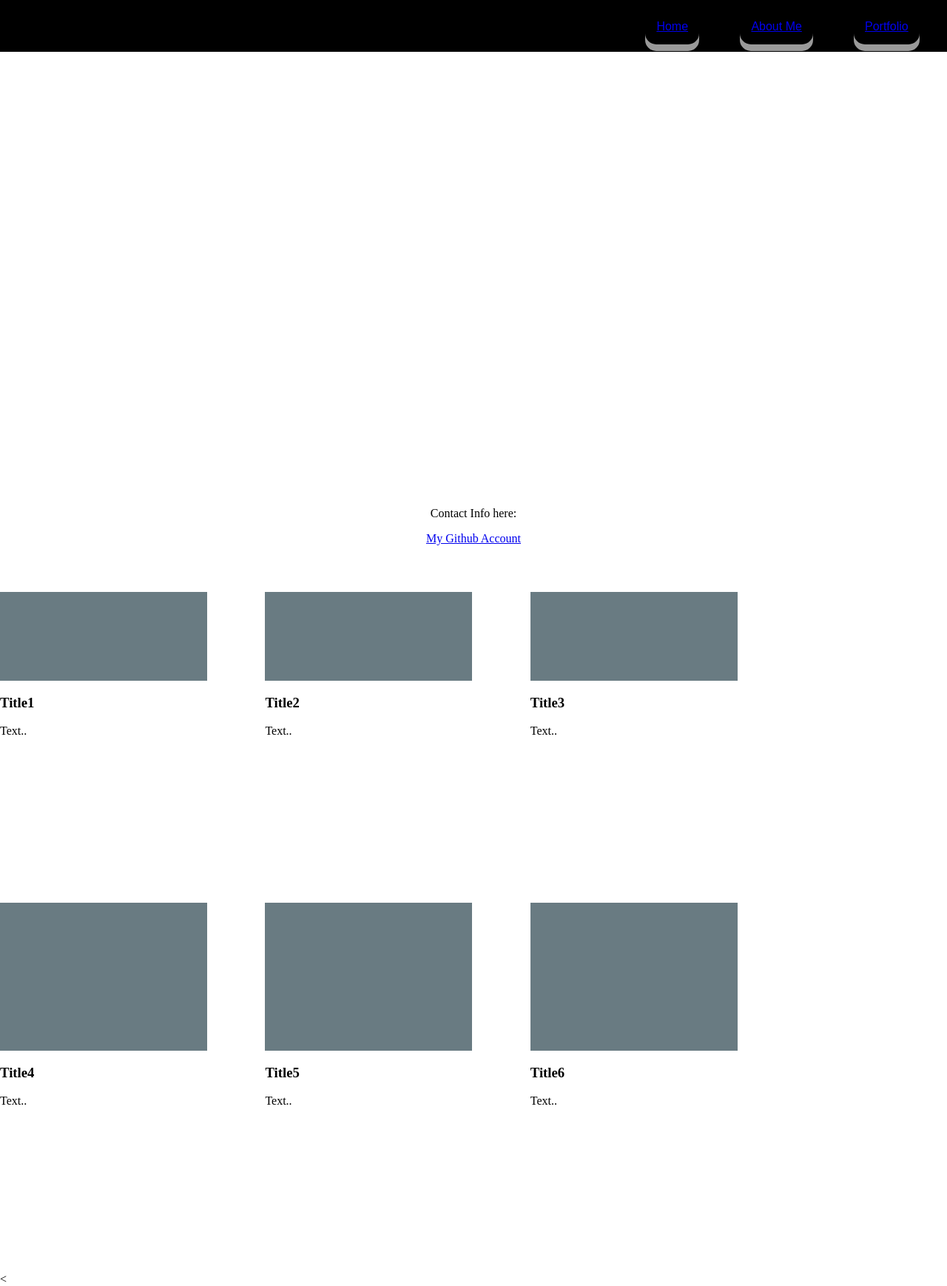
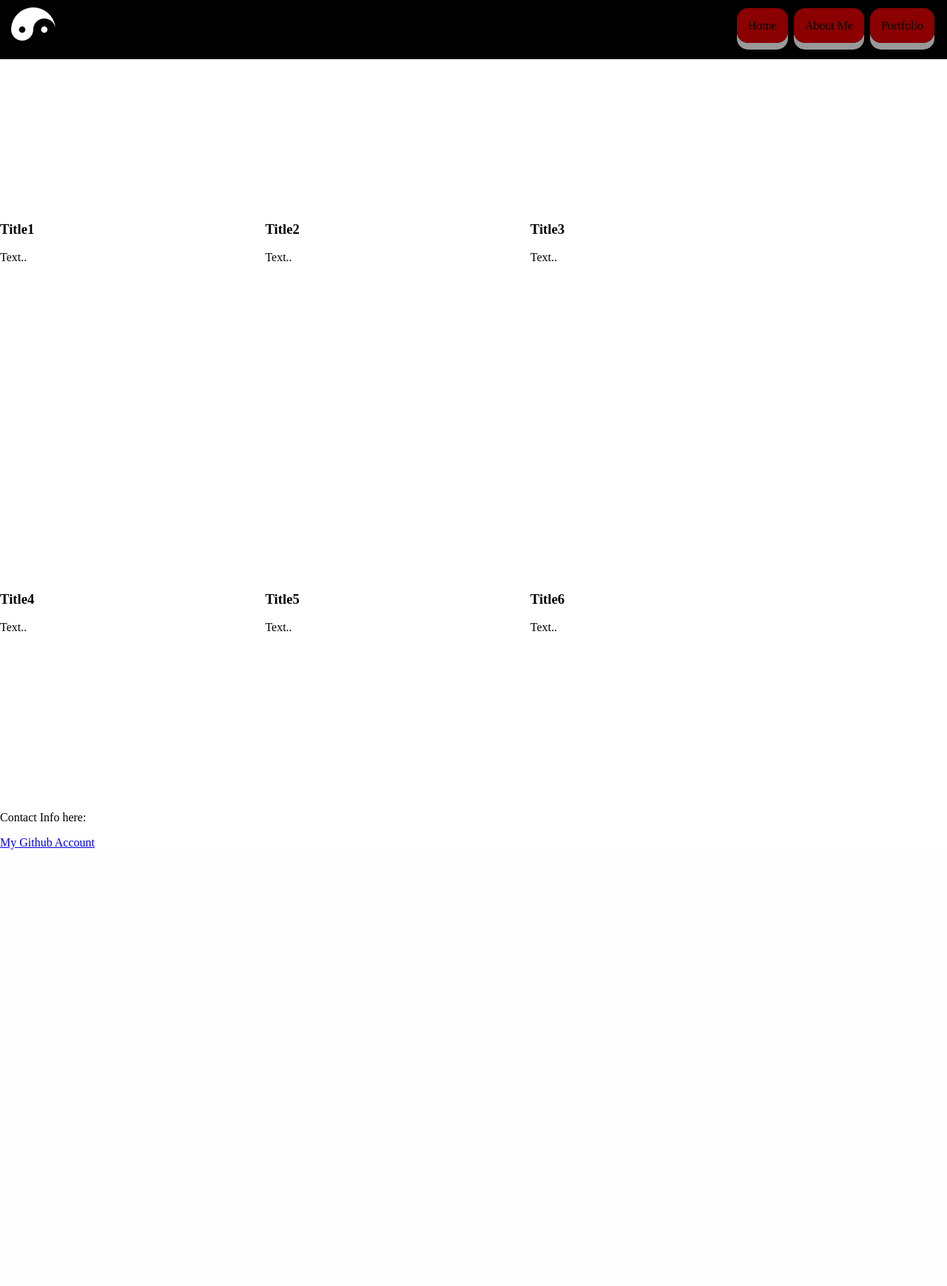
Before and after one commit to Skylucas/Portfolio-Build-, a PHP site: page /portfolio.html in a window 1280 px wide. Shown: the whole page at 74% size. After the commit the page ends 1148 px from the top, so only its background shows below. Run offline with PHP 8.4, Linux system fonts and the light colour scheme.

Commit message:
Have made many chnages to the way the buttons functions as I have taken out the position absolute and used float left and right to get the correct positions.

```diff
--- a/portfolio.css
+++ b/portfolio.css
@@ -1,151 +1,62 @@
 * {
     box-sizing: border-box;
-}
-
-@media screen and(max-width: 1600px; max-height; px) {
-    body {
-        background-color: #ff0000;
-    }
 }
 
 body {
     margin: 0;
 }
 
-.nav {
-    color: white;
-    padding: 20px 20px;
-    overflow: auto;
+@media screen and (max-width: 500px) {
+    body {
+        background-color: #8b0000;
+    }
 }
 
-
-.nav .contact {
-    float:left;
-    margin-right: 10px;
+nav {
+    background-color: #000000;
+    height: 80px;
+    display: block;
+    padding: 0 15px;
 }
 
-
-.button {
-    background-color: #000000;
-    border: none;
-    color: white;
-    position: absolute;
-    outline: none;
-    bottom: 92%;
-    left: 68%;
-    padding: 15px 15px;
-    text-align: center;
-    text-decoration: none;
-    display: inline-block;
-    font-size: 16px;
-    margin: 4px 2px;
-    cursor: pointer;
-    border-radius: 15px;
-    box-shadow: 0 9px #999;
-}
+.container {
+    float: right;
+    margin-top: 26px;
 
 }
 
-.button:hover {background-color: #000000}
-
-.button:active {
-    background-color: #000000;
-    box-shadow: 0 5px #666;
-    transform: translateY(4px);
+.container a {
+    color: black;
+    text-decoration: none;
+    text-align: center;
+    background-color: #8b0000;
+    border-radius: 15px;
+    box-shadow: 0 9px #999;
+    margin: 4px 2px;
+    padding: 15px 15px;
 }
 
-.button2 {
-    background-color: #000000;
-    border: none;
-    color: white;
-    position: absolute;
-    outline: none;
-    bottom: 92%;
-    left: 78%;
-    padding: 15px 15px;
-    text-align: center;
-    text-decoration: none;
-    display: inline-block;
-    font-size: 16px;
-    margin: 4px 2px;
-    cursor: pointer;
-    border-radius: 15px;
-    box-shadow: 0 9px #999;
+nav img {
+    float: left;
+    padding-top: 10px;
 }
 
+.container a:hover {
+    background-color: #000000
 }
 
-.button2:hover {background-color: #000000}
-
-.button2:active {
-    background-color: #000000;
-    box-shadow: 0 5px #666;
-    transform: translateY(4px);
-}
-
-
-.button3 {
-    background-color: #000000;
-    border: none;
-    color: white;
-    position: absolute;
-    outline: none;
-    bottom: 92%;
-    left: 90%;
-    padding: 15px 15px;
-    text-align: center;
-    text-decoration: none;
-    display: inline-block;
-    font-size: 16px;
-    margin: 4px 2px;
-    cursor: pointer;
-    border-radius: 15px;
-    box-shadow: 0 9px #999;
-}
-
-.button3:hover {background-color: #000000}
-
-.button3:active {
+.container a:active {
     background-color: #000000;
     box-shadow: 0 5px #666;
     transform: translateY(4px);
 }
 
 .logo {
-    /*background-image: url("ying_yang.png");  */
+    background-image: url("Images/ying_yang.png");
     height: 120px;
     background-repeat: no-repeat;
 }
 
-nav ul {
-    margin: 0;
-}
-
-nav li {
-    float: left;
-    list-style: none;
-    margin-right: 30px;
-    cursor: pointer;
-}
-
-nav {
-    background-color: #000000;
-    height: 70px;
-}
-
-text {
-    padding: 1px 0;
-    float: right;
-    font-size: 100%;
-}
-
-header li {
-    float: left;
-    list-style: none;
-    margin-right: 30px;
-    font-size: 140%;
-    cursor: pointer;
-}
 
 .footer {
     background-size: cover;
@@ -153,16 +64,16 @@ header li {
     left: 0;
     bottom: 0;
     width: 100%;
-    background-color: #ffffff;
+    background-color: #eeeeee;
     color: #000000;
     text-align: center
 }
 
-.ice {
+/*.ice { */
     /*background-image: url('icebackground.png'); */
-    background-repeat: no-repeat;
-    background-size: 100%;
-    height: 650px;
+    /*background-repeat: no-repeat; */
+    /*background-size: 100%; */
+    /*height: 650px; */
 }
 
 /*.moving_box { */
@@ -175,20 +86,20 @@ header li {
     /*font-size: 250%;  */
     /*-webkit-transition: width 2s, height 2s, -webkit-transform 2s;    !* Safari *! */
     /*transition: width 2s, height 2s, transform 2s;  */
-}
+/*}*/
 
-.moving_box:hover {
-    -webkit-transform: rotate(280deg); /* Safari */
-    transform: rotate(360deg);
-}
+/*.moving_box:hover {*/
+    /*-webkit-transform: rotate(280deg); !* Safari *!*/
+    /*transform: rotate(360deg);*/
+/*}*/
 
 .icon {
     /*background-image: url('github.png'); */
-    height: 115px;
+    height: 60px;
     background-repeat: no-repeat;
 }
 
-.container {
+.container2 {
     margin: 0 auto;
     overflow: auto;
     width: 100%;
@@ -208,7 +119,7 @@ header li {
 }
 
 .project1 {
-    background-image: url('greybox.png');
+    /*background-image: url('greybox.png'); */
     background-repeat: no-repeat;
     background-size: auto;
     height:200px;
@@ -216,7 +127,7 @@ header li {
 }
 
 .project2 {
-    background-image: url('greybox.png');
+    /*background-image: url('greybox.png');*/
     background-repeat: no-repeat;
     background-size: auto;
     height: 200px;
@@ -224,7 +135,7 @@ header li {
 }
 
 .project3 {
-    background-image: url('greybox.png');
+    /*background-image: url('greybox.png');*/
     background-repeat: no-repeat;
     background-size: auto;
     height: 200px;
@@ -232,7 +143,7 @@ header li {
 }
 
 .project4 {
-    background-image: url('greybox.png');
+    /*background-image: url('greybox.png');*/
     background-repeat: no-repeat;
     background-size: auto;
     height: 200px;
@@ -241,7 +152,7 @@ header li {
 }
 
 .project5 {
-    background-image: url('greybox.png');
+    /*background-image: url('greybox.png');*/
     background-repeat: no-repeat;
     background-size: auto;
     height: 200px;
@@ -249,7 +160,7 @@ header li {
 }
 
 .project6 {
-    background-image: url('greybox.png');
+    /*background-image: url('greybox.png');*/
     background-repeat: no-repeat;
     background-size: auto;
     height: 200px;
--- a/portfolio.html
+++ b/portfolio.html
@@ -6,30 +6,14 @@
     <title>Title</title>
 </head>
 <body>
-
     <nav>
-    <div class="contact">
-    </div>
-    <ul>
-        <div class="logo">
-        </div>
-        <div class="text">
-            <button class="button">
-                <a href="file:///Users/academy/Desktop/Portfolio-Build/Index.html">Home</a>
-            </button>
-            <button class="button2">
-                <a href="file:///Users/academy/Desktop/Portfolio-Build/About_me.html">About Me</a>
-            </button>
-            <button class="button3">
-                <a href="file:///Users/academy/Desktop/Portfolio-Build/Portfolio.html">Portfolio</a>
-            </button>
-        </div>
-    </ul>
+        <img src="Images/ying_yang.png" />
+        <section class="container">
+            <a href="index.html">Home</a>
+            <a href="about_me.html">About Me</a>
+            <a href="portfolio.html">Portfolio</a>
+        </section>
     </nav>
-
-<header>
-
-</header>
 
     <main>
         <div class="ice">
@@ -37,7 +21,7 @@
         <div class="moving_box">
             <!--<h3>Projects Below &#8595;</h3>   -->
         </div>
-    <section class="container">
+        <section class="container2">
             <article class="col-4">
                 <div class="project1">
                 </div>
@@ -71,10 +55,8 @@
             <article class="col-4">
                 <div class="project5">
                 </div>
-            <div>
                     <h3>Title5</h3>
                     <p>Text..</p>
-            </div>
             </article>
 
             <article class="col-4">
@@ -84,11 +66,10 @@
                     <p>Text..</p>
             </article>
         </main>
+
         <footer>
-        <<div class="footer">
             <div class="icon">
                 <p>Contact Info here:</p> <a href="https://github.com/Skylucas">My Github Account</a>
-            </div>
             </div>
         </footer>
 
```
Also changed, not shown: about_me.css (+36 -132 lines), about_me.html (+15 -32 lines), index.css (+32 -121 lines), index.html (+15 -23 lines). Lines whose indentation alone changed are shown as unchanged.
